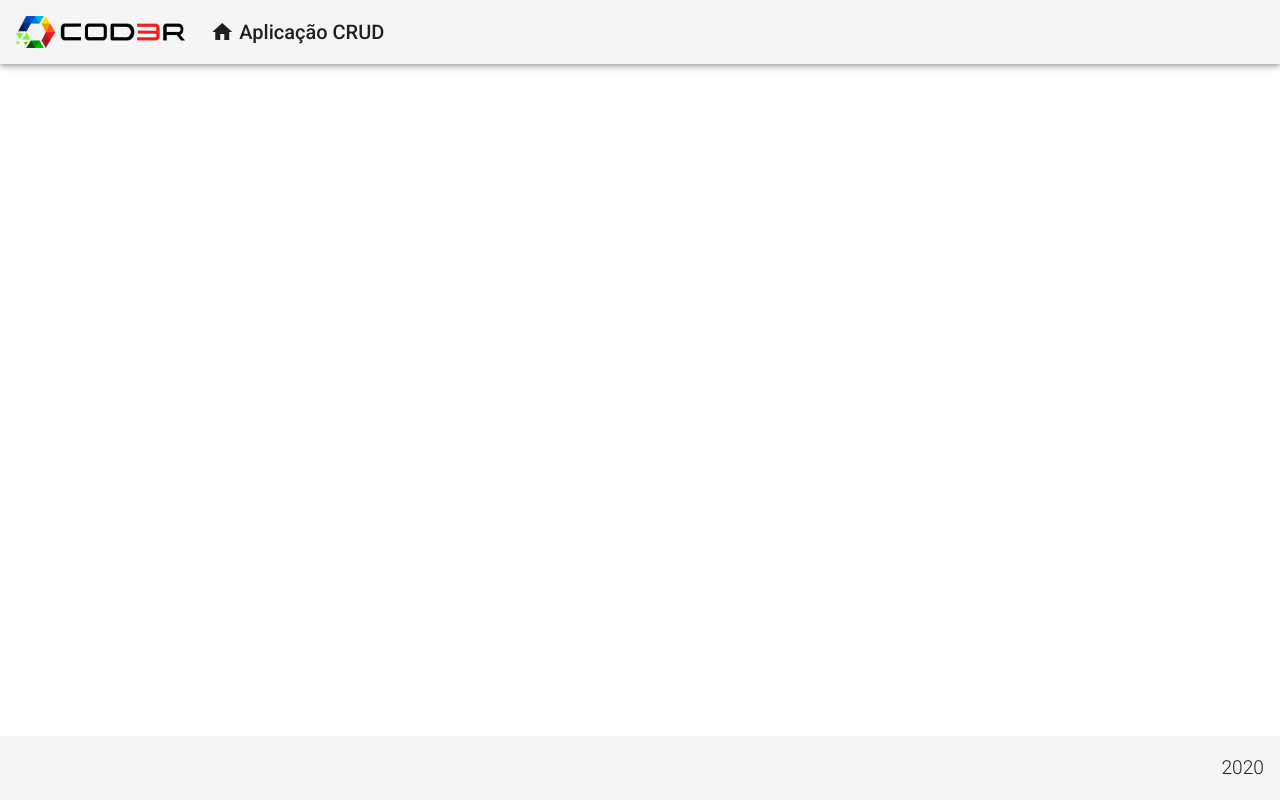
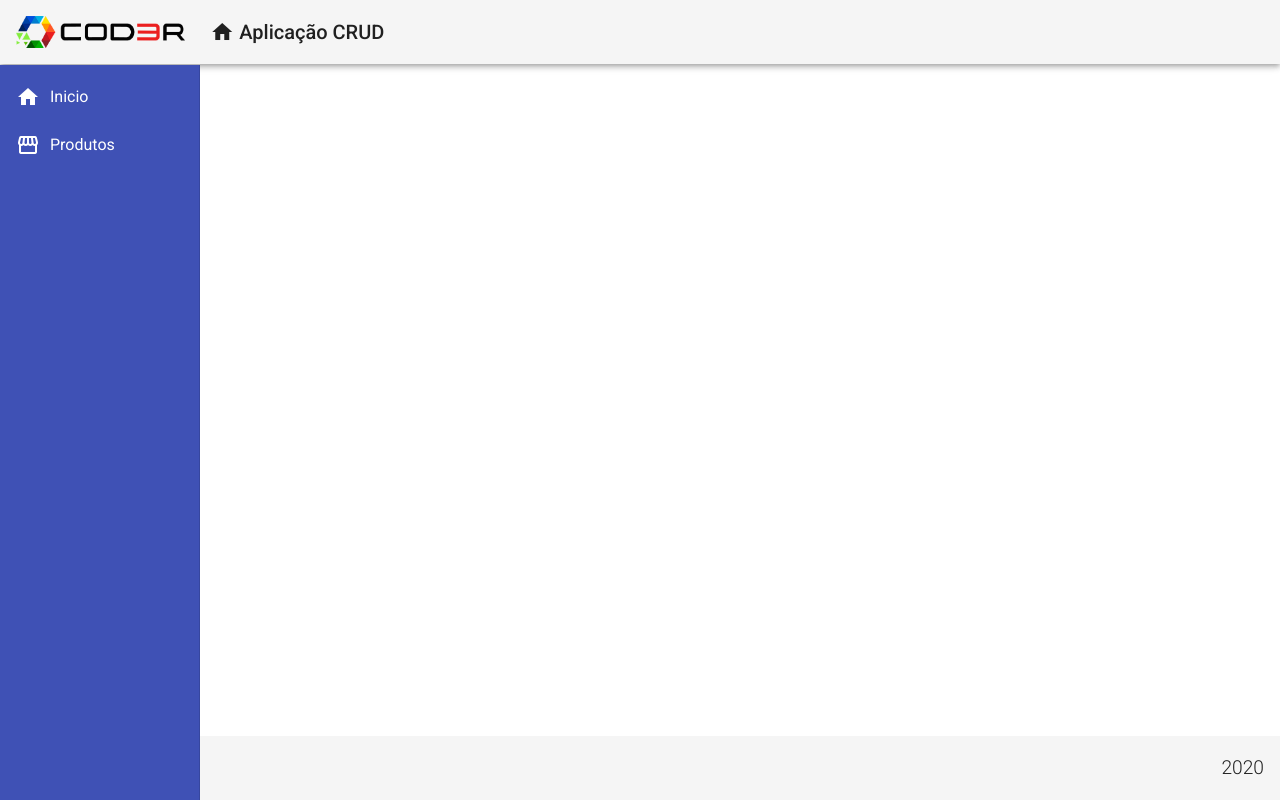
Before and after one commit to JeeanLiima97/Angular-crud, an Angular app in the folder frontend/: page / in a window 1280 px wide. Built offline with nearby package versions, Linux system fonts and the light colour scheme.

Commit message:
Adcionando a navbar

```diff
--- a/frontend/src/app/app.component.html
+++ b/frontend/src/app/app.component.html
@@ -1,2 +1,3 @@
 <app-header> </app-header>
+<app-nav></app-nav>
 <app-footer></app-footer>
--- /dev/null
+++ b/frontend/src/app/components/template/nav/nav.component.css
@@ -0,0 +1,12 @@
+.sidenav{
+    background-color: #3F51B5;
+    width: 200px;
+
+}
+
+.sidenav a{
+    color: #FFF;
+}
+.sidenav i{
+    padding-right: 10px;
+}
--- /dev/null
+++ b/frontend/src/app/components/template/nav/nav.component.html
@@ -0,0 +1,28 @@
+<mat-sidenav-container class="container">
+
+    <mat-sidenav class="sidenav" mode="side" opened fixedInViewport=true fixedTopGap="65">
+
+        <mat-nav-list>
+
+            <a mat-list-item class="nav-list">
+                <i class="material-icons">
+                    home
+                </i>
+                Inicio
+            </a>
+
+            <a mat-list-item>
+                <i class="material-icons">
+                    storefront
+                </i>
+                Produtos
+            </a>
+
+
+
+
+        </mat-nav-list>
+
+    </mat-sidenav>
+
+</mat-sidenav-container>>
--- /dev/null
+++ b/frontend/src/app/components/template/nav/nav.component.ts
@@ -0,0 +1,16 @@
+import { Component, OnInit } from '@angular/core';
+
+@Component({
+  selector: 'app-nav',
+  templateUrl: './nav.component.html',
+  styleUrls: ['./nav.component.css']
+})
+export class NavComponent implements OnInit {
+
+  constructor() { }
+
+  ngOnInit(): void {
+
+  }
+
+}
```
Also changed, not shown: frontend/src/app/app.module.ts (+11 -3 lines).
